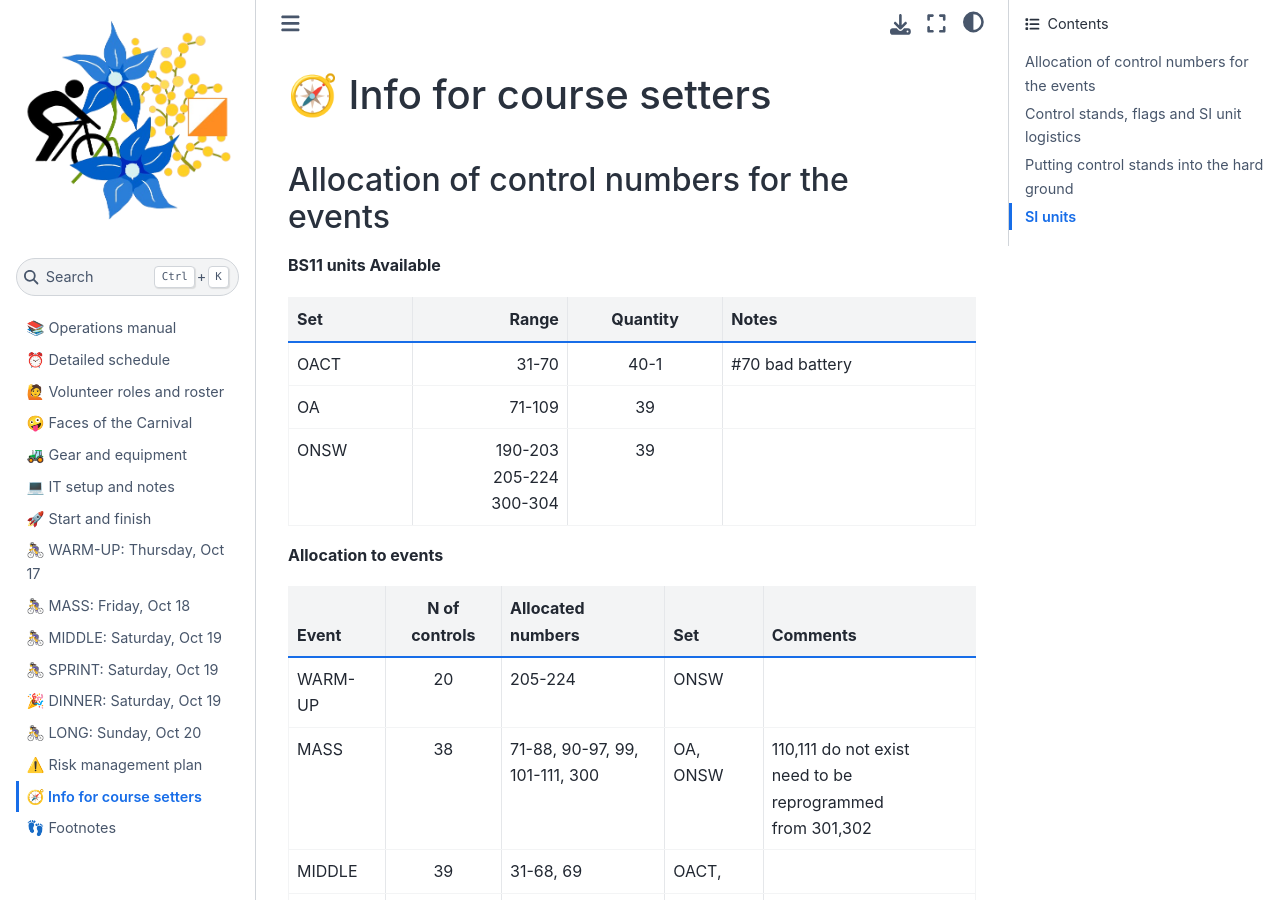
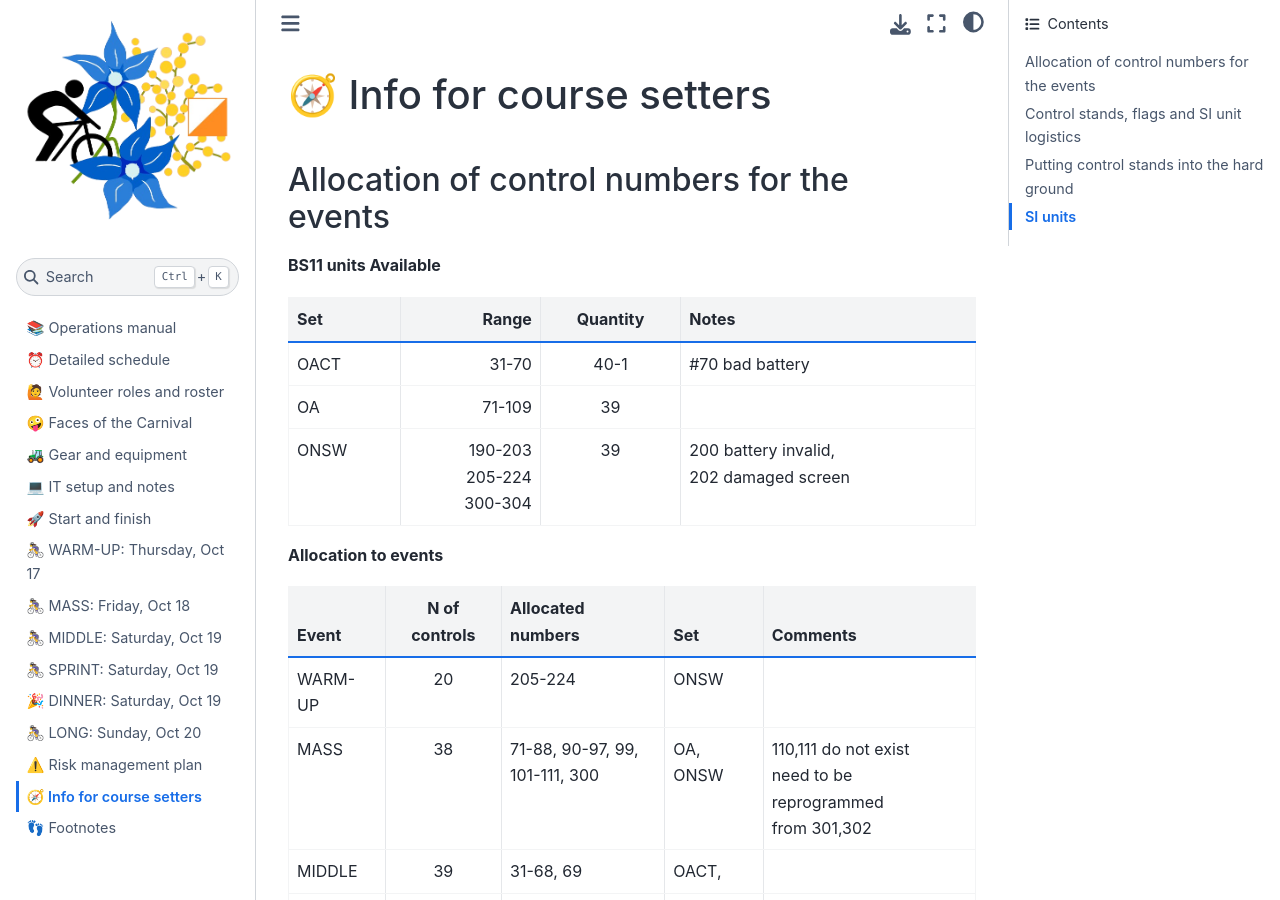
Before and after one commit to fediskhakov/mtbo2024champ, a Jupyter Book: the page built from 09.course_setting.md, in a window 1280 px wide and 900 px high. Built offline with Jupyter Book 1.0.4 settings and Sphinx 7.4.7 and the Sphinx Book theme 1.1.4, drawn with Linux system fonts in a browser that asks for light colours.

Commit message:
IT update

```diff
--- a/09.course_setting.md
+++ b/09.course_setting.md
@@ -7,7 +7,7 @@
 |-|-:|:-:|-|
 | OACT | 31-70 | 40-1 | #70 bad battery |
 | OA | 71-109 | 39 | |
-| ONSW | 190-203<br/>205-224<br/>300-304 | 39 | |
+| ONSW | 190-203<br/>205-224<br/>300-304 | 39 | 200 battery invalid,<br/>202 damaged screen|
 
 
 **Allocation to events**
```
Also changed, not shown: 04.computers.md (+3 -0 lines), 03.equipment.md (line endings or trailing spaces).
